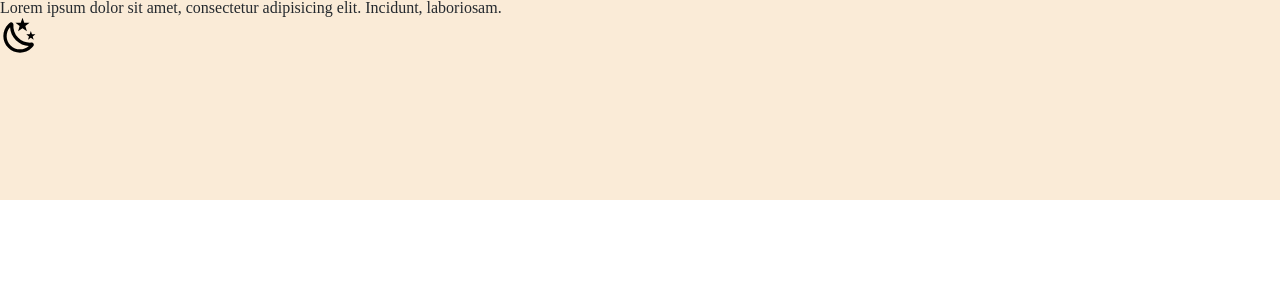
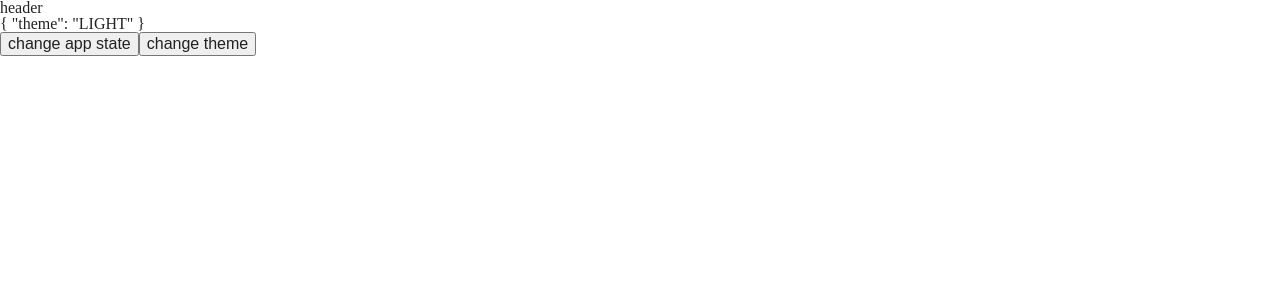
Before and after one commit to Vladimir-github-account/Odnofreshniki, a React (Create React App) app in the folder frontend/: page / in a window 1280 px wide. Shown: the top 300 px of the page. Built offline with nearby package versions, Linux system fonts and the light colour scheme.

Commit message:
Refactor: validation schema Add: HOC withAppContext

```diff
--- a/frontend/src/App.js
+++ b/frontend/src/App.js
@@ -1,5 +1,7 @@
 import React, { Component, lazy, Suspense }       from 'react';
 import { BrowserRouter as Router, Switch, Route } from 'react-router-dom';
+import { THEME_MODE }                             from './constants/enums.js';
+import AppContext                                 from './state';
 
 const HomePage = lazy( () => import('./pages/HomePage.js') );
 const SignInPage = lazy( () => import ('./pages/SignInPage.js') );
@@ -8,30 +10,18 @@ const TestPage = lazy( () => import('./pages/TestListPage.js') );
 
 const fallbackElem = <div>Loading...</div>;
 
-export const ThemeContext = React.createContext( 'light' );
-
 class App extends Component {
-  constructor(props) {
-    super( props );
-    this.state = {
-      theme: 'light',
-    };
-  }
-
-  changeTheme = () => {
-    this.setState( state => ( {
-      theme: state.theme === 'light'
-          ? 'dark'
-          : 'light'
-    } ) );
+  state = {
+    theme: THEME_MODE.LIGHT
   };
 
   render() {
+    const contextValue = {
+      state: this.state,
+      setState: this.setState.bind( this )
+    };
     return (
-        <ThemeContext.Provider value={{
-          changeTheme: this.changeTheme,
-          theme: this.state.theme,
-        }}>
+        <AppContext.Provider value={contextValue}>
           <Router>
             <Suspense fallback={fallbackElem}>
               <Switch>
@@ -42,7 +32,7 @@ class App extends Component {
               </Switch>
             </Suspense>
           </Router>
-        </ThemeContext.Provider>
+        </AppContext.Provider>
     );
   }
 
--- /dev/null
+++ b/frontend/src/components/HOcs/withAppContext.js
@@ -0,0 +1,14 @@
+import AppContext from '../../state';
+import React      from 'react';
+
+export default function withAppContext(WrappedComponent) {
+  return (props) => (
+      <AppContext.Consumer>
+        {
+          value => (
+              <WrappedComponent {...value} {...props}/>
+          )
+        }
+      </AppContext.Consumer>
+  );
+}
--- /dev/null
+++ b/frontend/src/components/PageHeader/index.js
@@ -0,0 +1,14 @@
+import React          from 'react';
+import AppContext     from '../../state';
+import withAppContext from '../HOcs/withAppContext.js';
+
+const PageHeader = (props) => {
+
+  return (
+      <header>
+        header
+      </header>
+  );
+};
+
+export default withAppContext( PageHeader );
--- a/frontend/src/components/SignInForm/index.js
+++ b/frontend/src/components/SignInForm/index.js
@@ -8,43 +8,20 @@ import {
   mdiLockOutline,
   mdiEmailOutline,
   mdiAccountBox
-}                                  from '@mdi/js';
-
-const emailSchema = Yup.string()
-    .email( 'must be a email' )
-    .required( 'This field is required' );
-const passwordSchema = Yup.string()
-    .required( 'This field is required' )
-    .min( 8, 'Must be at longer than 8' );
+}                     from '@mdi/js';
+import { formSchema } from '../../validationSchema';
 
 const handleSubmit = (values) => {
   console.log( values );
 };
 
 const SignInForm = (props) => {
-  const emailValidate = async (value) => {
-    let error;
-    await emailSchema.validate( value ).catch( e => {
-      error = e.message;
-    } );
-    return error;
-  };
-  const passwordValidate = async (value) => {
-    let error;
-    await passwordSchema.validate( value ).catch( e => {
-      error = e.message;
-    } );
-    return error;
-  };
-
   const { signInButton, signInForm, fieldsWrapper } = styles;
-
   return (
       <Form className={signInForm}>
         <div className={fieldsWrapper}>
           <Field type='text'
-                 name='email'
-                 validate={emailValidate}>
+                 name='email'>
             {
               (fieldProps) => (
                   <Input {...fieldProps}
@@ -56,8 +33,7 @@ const SignInForm = (props) => {
             }
           </Field>
           <Field type='password'
-                 name='password'
-                 validate={passwordValidate}>
+                 name='password'>
             {
               (fieldProps) => (
                   <PasswordInput {...fieldProps}
@@ -84,6 +60,7 @@ export default withFormik( {
     email: '',
     password: '',
   },
+  validationSchema: formSchema,
   handleSubmit,
 
 } )( SignInForm );
--- a/frontend/src/components/SignUpForm/index.js
+++ b/frontend/src/components/SignUpForm/index.js
@@ -2,58 +2,25 @@ import React                       from 'react';
 import { Form, Field, withFormik } from 'formik';
 import Input                       from '../Input';
 import PasswordInput               from '../PasswordInput';
-import * as Yup                    from 'yup';
 import styles                      from './SignUp.module.sass';
 import {
   mdiAccountCircle,
   mdiLockOutline,
   mdiEmailOutline,
-  mdiAccountBox
-}                                  from '@mdi/js';
-
-const nameSchema = Yup.string()
-    .required( 'This field is required' );
-const emailSchema = Yup.string()
-    .email( 'must be a email' )
-    .required( 'This field is required' );
-const passwordSchema = Yup.string()
-    .required( 'This field is required' )
-    .min( 8, 'Must be at longer than 8' );
+}                     from '@mdi/js';
+import { formSchema } from '../../validationSchema';
 
 const handleSubmit = (values) => {
   console.log( values );
 };
 
 const SignUpForm = (props) => {
-  const nameValidate = async (value) => {
-    let error;
-    await nameSchema.validate( value ).catch( e => {
-      error = e.message;
-    } );
-    return error;
-  };
-  const emailValidate = async (value) => {
-    let error;
-    await emailSchema.validate( value ).catch( e => {
-      error = e.message;
-    } );
-    return error;
-  };
-  const passwordValidate = async (value) => {
-    let error;
-    await passwordSchema.validate( value ).catch( e => {
-      error = e.message;
-    } );
-    return error;
-  };
-
   const { signUpButton, signUpForm } = styles;
 
   return (
       <Form className={signUpForm}>
         <Field type='text'
-               name='firstName'
-               validate={nameValidate}>
+               name='firstName'>
           {
             (fieldProps) => (
                 <Input {...fieldProps}
@@ -65,8 +32,7 @@ const SignUpForm = (props) => {
           }
         </Field>
         <Field type='text'
-               name='lastName'
-               validate={nameValidate}>
+               name='lastName'>
           {
             (fieldProps) => (
                 <Input {...fieldProps}
@@ -77,8 +43,7 @@ const SignUpForm = (props) => {
           }
         </Field>
         <Field type='text'
-               name='email'
-               validate={emailValidate}>
+               name='email'>
           {
             (fieldProps) => (
                 <Input {...fieldProps}
@@ -89,8 +54,7 @@ const SignUpForm = (props) => {
           }
         </Field>
         <Field type='password'
-               name='password'
-               validate={passwordValidate}>
+               name='password'>
           {
             (fieldProps) => (
                 <PasswordInput {...fieldProps}
@@ -101,8 +65,7 @@ const SignUpForm = (props) => {
           }
         </Field>
         <Field type='password'
-               name='verifyPassword'
-               validate={passwordValidate}>
+               name='verifyPassword'>
           {
             (fieldProps) => (
                 <PasswordInput {...fieldProps}
@@ -135,6 +98,7 @@ export default withFormik( {
     password: '',
     verifyPassword: ''
   },
+  validationSchema: formSchema,
   handleSubmit,
 
 } )( SignUpForm );
--- /dev/null
+++ b/frontend/src/constants/enums.js
@@ -0,0 +1,4 @@
+export const THEME_MODE = Object.freeze( {
+                                           LIGHT: 'LIGHT',
+                                           DARK: 'DARK'
+                                         } );
--- a/frontend/src/pages/HomePage.js
+++ b/frontend/src/pages/HomePage.js
@@ -1,51 +1,38 @@
-import React, { Component }            from 'react';
-import { withRouter }                            from 'react-router';
-import { ThemeContext }                          from '../App.js';
-import styles                                    from './HomePage.module.sass';
-import classNames                                from 'classnames';
-import Icon                                      from '@mdi/react';
-import { mdiWhiteBalanceSunny, mdiWeatherNight } from '@mdi/js';
+import React, { Component } from 'react';
+import { withRouter }       from 'react-router';
+import { THEME_MODE }       from '../constants/enums.js';
+import PageHeader           from '../components/PageHeader';
+import withAppContext       from '../components/HOcs/withAppContext.js';
 
-function ThemeButton () {
-  return (
-      <ThemeContext.Consumer>
-        {
-          value => {
-            const { theme, changeTheme } = value;
-            return (<Icon onClick={changeTheme} path={theme === 'light'
-                ? mdiWeatherNight
-                : mdiWhiteBalanceSunny} size={'40px'} color={theme === 'light'
-                ? 'black'
-                : 'white'}/>);
-          }
-        }
-      </ThemeContext.Consumer>
-  );
-}
+class HomePage extends Component {
+  changeTheme = () => {
+    const { state: appState, setState: appSetState } = this.props;
+    appSetState( {
+      theme: appState.theme === THEME_MODE.LIGHT
+          ? THEME_MODE.DARK
+          : THEME_MODE.LIGHT
+    } );
+  };
 
-class Header extends Component {
+  addValueToAppState = () => {
+    this.props.setState( {
+      items: [ 1, 2, 3, 4, 5 ]
+    } );
+  };
 
-  render () {
-    const { theme } = this.context;
-    const headerClassName = classNames( styles.header, {
-      [styles.lightThemeHeader]: theme === 'light',
-      [styles.darkThemeHeader]: theme === 'dark',
-    } );
+  render() {
+    const contextValue = this.props;
+    const appState = contextValue.state;
+    const appSetState = contextValue.setState;
     return (
-        <header className={headerClassName}>
-          <p>Lorem ipsum dolor sit amet, consectetur adipisicing elit. Incidunt, laboriosam.</p>
-          <ThemeButton/>
-        </header>
+        <>
+          <PageHeader/>
+          <h1>{JSON.stringify( appState, null, 4 )}</h1>
+          <button onClick={this.addValueToAppState}>change app state</button>
+          <button onClick={this.changeTheme}>change theme</button>
+        </>
     );
   }
 }
 
-Header.contextType = ThemeContext;
-
-const HomePage = props => {
-  return (
-      <Header/>
-  );
-};
-
-export default withRouter( HomePage );
+export default withRouter( withAppContext( HomePage ) );
--- /dev/null
+++ b/frontend/src/state/index.js
@@ -0,0 +1,4 @@
+import React from 'react';
+
+const AppContext = React.createContext( {} );
+export default AppContext;
--- /dev/null
+++ b/frontend/src/validationSchema/index.js
@@ -0,0 +1,25 @@
+import * as yup from 'yup';
+
+const NAME_PATTERN = /^[A-Z][a-z]{0,63}$/;
+const namePatternMessage = `Must starts with capital letter, and be not long to much`;
+
+export const formSchema = yup.object().shape( {
+  firstName: yup.string()
+                .required( 'Required' )
+                .matches( NAME_PATTERN )
+                .label( 'First name' ),
+  lastName: yup.string()
+               .required( 'Required' )
+               .matches( NAME_PATTERN )
+               .label( 'Last name' ),
+  email: yup.string().email().required( 'Required' ).label( 'Email' ),
+  password: yup.string()
+               .min( 8, 'Must be at least 8 characters' )
+               .required( 'Required' )
+               .label( 'Password' ),
+  verifyPassword: yup.string()
+                     .required( 'Required' )
+                     .oneOf( [ yup.ref( 'password' ), null ], 'Passwords must match' )
+                     .min( 8, 'Must be at least 8 characters' )
+                     .label( 'Confirm password' ),
+} );
```
